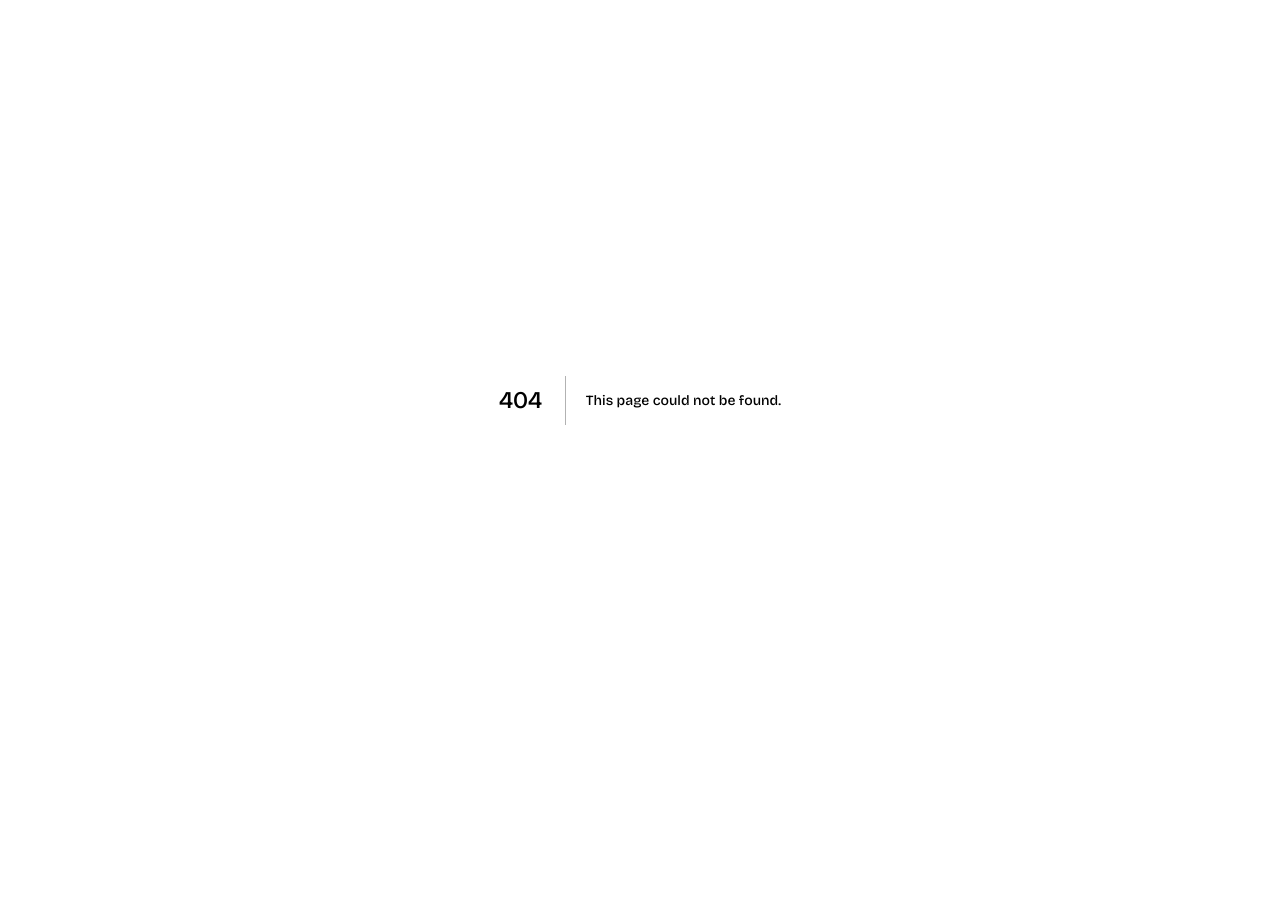
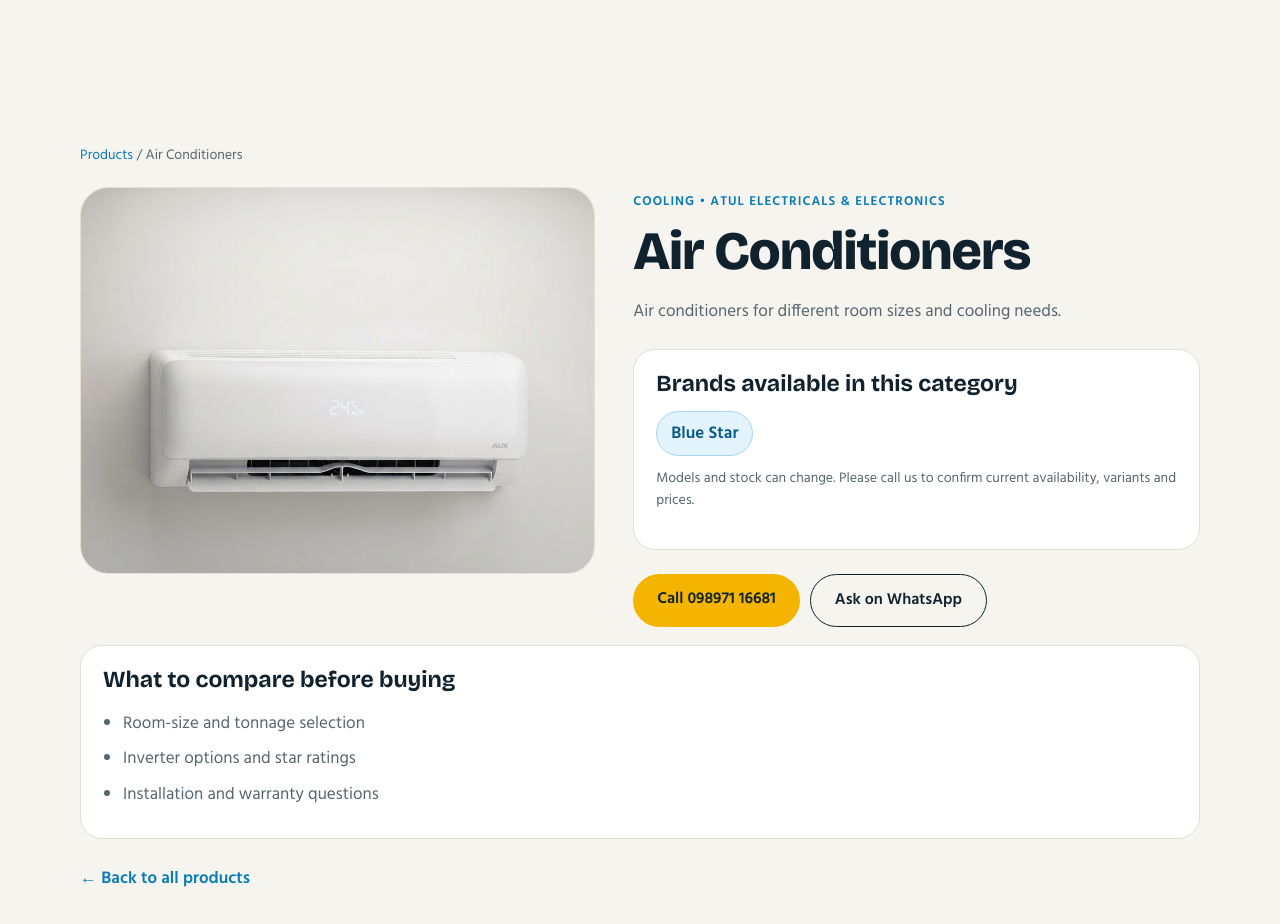
Before and after one commit to atulelectricals15-creator/atul-electricals, a Next.js app: page /products/ac in a window 1280 px wide. Before the commit this address had no page. Shown: the top 924 px of the page. Before the commit the page ends 800 px from the top, so only its background shows below. Built offline with nearby package versions, Linux system fonts and the light colour scheme.

Commit message:
Create individual product category pages with brand lists

```diff
--- /dev/null
+++ b/app/products/[slug]/page.js
@@ -0,0 +1,69 @@
+import Image from 'next/image';
+import Link from 'next/link';
+import { notFound } from 'next/navigation';
+import Icon from '../../../components/Icon';
+import { C, BRANDS, DETAILS } from '../../../lib/data';
+
+const PHOTO_CATEGORIES = ['sw', 'fan', 'ac', 'tv', 'fr', 'wm', 'geyser', 'groom', 'inv'];
+
+export function generateStaticParams() {
+  return C.map((item) => ({ slug: item[0] }));
+}
+
+export async function generateMetadata({ params }) {
+  const { slug } = await params;
+  const item = C.find((entry) => entry[0] === slug);
+  if (!item) return { title: 'Product not found | Atul Electricals' };
+  return {
+    title: `${item[2]} & Brands | Atul Electricals`,
+    description: `${item[2]} at Atul Electricals & Electronics, Raiwala. Explore brands: ${(BRANDS[slug] || []).join(', ')}. Call to check current availability.`
+  };
+}
+
+export default async function ProductDetailPage({ params }) {
+  const { slug } = await params;
+  const item = C.find((entry) => entry[0] === slug);
+  if (!item) notFound();
+
+  const brands = BRANDS[slug] || [];
+  const detail = DETAILS[slug] || [item[3], item[4]];
+  const hasPhoto = PHOTO_CATEGORIES.includes(slug);
+
+  return (
+    <main className="product-detail">
+      <div className="w">
+        <div className="crumb"><Link href="/#products">Products</Link> / {item[2]}</div>
+        <div className="detail-layout">
+          <div className="detail-image">
+            {hasPhoto ? (
+              <Image src={`/images/${slug}.jpg`} alt={item[2]} width={1024} height={1024} priority sizes="(max-width: 900px) 100vw, 48vw" />
+            ) : (
+              <div className="detail-icon"><Icon name={slug} /></div>
+            )}
+          </div>
+          <div className="detail-content">
+            <span className="eyebrow">{item[1]} • Atul Electricals & Electronics</span>
+            <h1>{item[2]}</h1>
+            <p className="detail-copy">{detail[0]}</p>
+            <div className="brand-panel">
+              <h2>Brands available in this category</h2>
+              <div className="brand-list">
+                {brands.map((brand) => <span key={brand}>{brand}</span>)}
+              </div>
+              <p className="availability-note">Models and stock can change. Please call us to confirm current availability, variants and prices.</p>
+            </div>
+            <div className="detail-actions">
+              <a className="btn" href="tel:+919897116681">Call 098971 16681</a>
+              <a className="btn alt" href={`https://wa.me/919897116681?text=${encodeURIComponent(`Hello Atul Electricals, I want to enquire about ${item[2]} and brands: ${brands.join(', ')}.`)}`}>Ask on WhatsApp</a>
+            </div>
+          </div>
+        </div>
+        <div className="check-panel">
+          <h2>What to compare before buying</h2>
+          <ul>{detail[1].map((point) => <li key={point}>{point}</li>)}</ul>
+        </div>
+        <Link className="back-link" href="/#products">← Back to all products</Link>
+      </div>
+    </main>
+  );
+}
```
